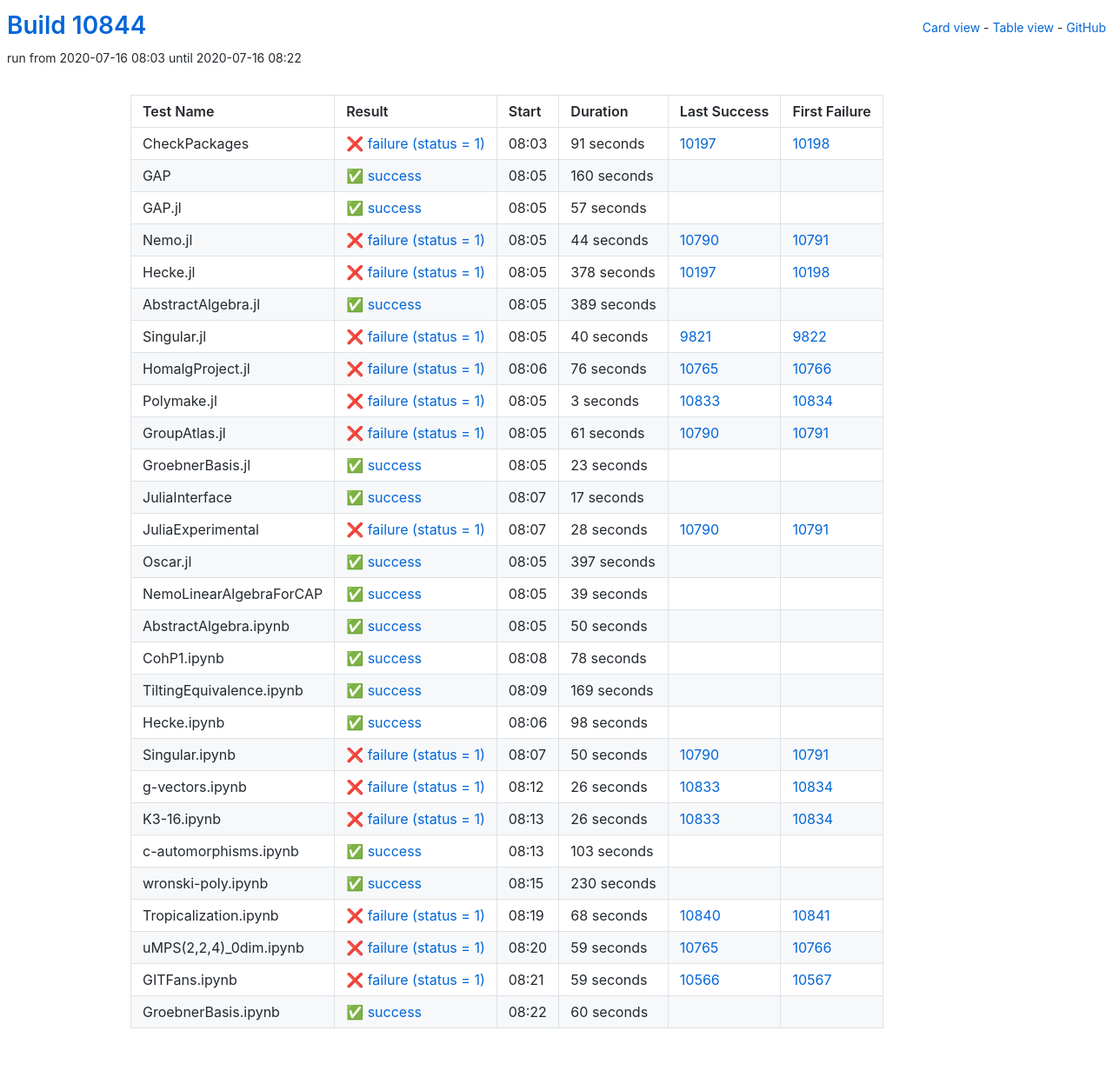
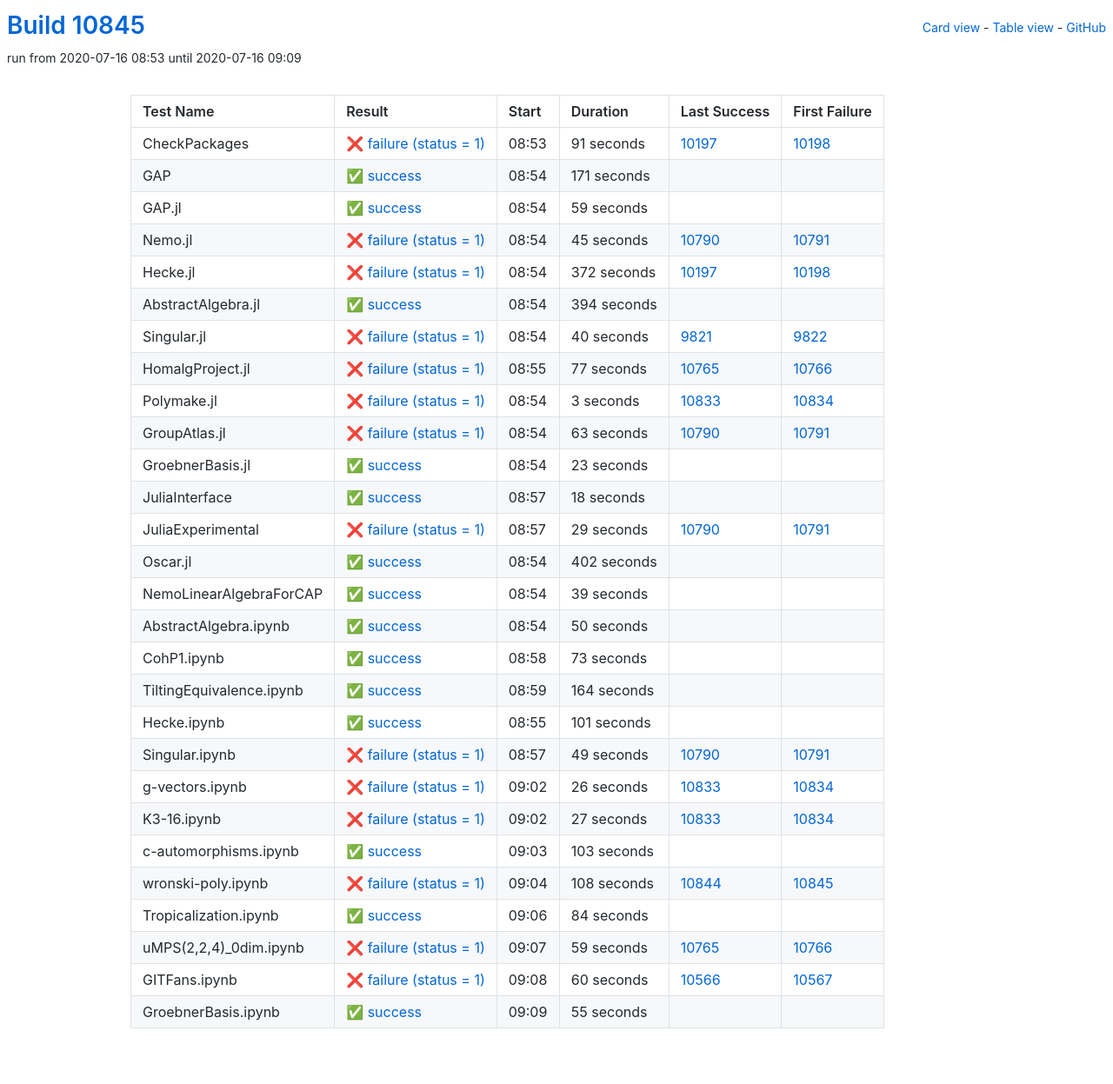
Before and after one commit to oscar-system/oscar-ci-status, a Jekyll site: the page built from table.html, in a window 1280 px wide. Shown: the whole page at 87% size. Built offline with Jekyll 4.4.1, drawn with Linux system fonts in a browser that asks for light colours.

Commit message:
Build #10845

```diff
--- a/_data/ci.yml
+++ b/_data/ci.yml
@@ -1,6 +1,6 @@
 ---
-build: 10844
-build_url: https://oscarci.mathematik.uni-kl.de/job/oscar/10844/
+build: 10845
+build_url: https://oscarci.mathematik.uni-kl.de/job/oscar/10845/
 job: oscar
 organization: oscar-system
 repo: oscar-ci-status
@@ -8,8 +8,8 @@
 tests:
 - name: CheckPackages
   id: checkpackages
-  log: https://oscarci.mathematik.uni-kl.de/job/oscar/10844/artifact/logs/build-10844/CheckPackages.log
-  start: 2020-07-16 08:03
+  log: https://oscarci.mathematik.uni-kl.de/job/oscar/10845/artifact/logs/build-10845/CheckPackages.log
+  start: 2020-07-16 08:53
   success: false
   exitcode: 1
   status: failure
@@ -20,68 +20,68 @@
   first_failure_url: https://oscarci.mathematik.uni-kl.de/job/oscar/10198/
 - name: GAP
   id: gap
-  log: https://oscarci.mathematik.uni-kl.de/job/oscar/10844/artifact/logs/build-10844/GAP.log
-  start: 2020-07-16 08:05
+  log: https://oscarci.mathematik.uni-kl.de/job/oscar/10845/artifact/logs/build-10845/GAP.log
+  start: 2020-07-16 08:54
   success: true
   exitcode: 0
   status: success
-  duration: 160
+  duration: 171
   last_success: false
   last_success_url:
   first_failure: false
   first_failure_url:
 - name: GAP.jl
   id: gap-jl
-  log: https://oscarci.mathematik.uni-kl.de/job/oscar/10844/artifact/logs/build-10844/GAP.jl.log
-  start: 2020-07-16 08:05
+  log: https://oscarci.mathematik.uni-kl.de/job/oscar/10845/artifact/logs/build-10845/GAP.jl.log
+  start: 2020-07-16 08:54
   success: true
   exitcode: 0
   status: success
-  duration: 57
+  duration: 59
   last_success: false
   last_success_url:
   first_failure: false
   first_failure_url:
 - name: Nemo.jl
   id: nemo-jl
-  log: https://oscarci.mathematik.uni-kl.de/job/oscar/10844/artifact/logs/build-10844/Nemo.jl.log
-  start: 2020-07-16 08:05
+  log: https://oscarci.mathematik.uni-kl.de/job/oscar/10845/artifact/logs/build-10845/Nemo.jl.log
+  start: 2020-07-16 08:54
   success: false
   exitcode: 1
   status: failure
-  duration: 44
+  duration: 45
   last_success: 10790
   last_success_url: https://oscarci.mathematik.uni-kl.de/job/oscar/10790/
   first_failure: 10791
   first_failure_url: https://oscarci.mathematik.uni-kl.de/job/oscar/10791/
 - name: Hecke.jl
   id: hecke-jl
-  log: https://oscarci.mathematik.uni-kl.de/job/oscar/10844/artifact/logs/build-10844/Hecke.jl.log
-  start: 2020-07-16 08:05
+  log: https://oscarci.mathematik.uni-kl.de/job/oscar/10845/artifact/logs/build-10845/Hecke.jl.log
+  start: 2020-07-16 08:54
   success: false
   exitcode: 1
   status: failure
-  duration: 378
+  duration: 372
   last_success: 10197
   last_success_url: https://oscarci.mathematik.uni-kl.de/job/oscar/10197/
   first_failure: 10198
   first_failure_url: https://oscarci.mathematik.uni-kl.de/job/oscar/10198/
 - name: AbstractAlgebra.jl
   id: abstractalgebra-jl
-  log: https://oscarci.mathematik.uni-kl.de/job/oscar/10844/artifact/logs/build-10844/AbstractAlgebra.jl.log
-  start: 2020-07-16 08:05
+  log: https://oscarci.mathematik.uni-kl.de/job/oscar/10845/artifact/logs/build-10845/AbstractAlgebra.jl.log
+  start: 2020-07-16 08:54
   success: true
   exitcode: 0
   status: success
-  duration: 389
+  duration: 394
   last_success: false
   last_success_url:
   first_failure: false
   first_failure_url:
 - name: Singular.jl
   id: singular-jl
-  log: https://oscarci.mathematik.uni-kl.de/job/oscar/10844/artifact/logs/build-10844/Singular.jl.log
-  start: 2020-07-16 08:05
+  log: https://oscarci.mathematik.uni-kl.de/job/oscar/10845/artifact/logs/build-10845/Singular.jl.log
+  start: 2020-07-16 08:54
   success: false
   exitcode: 1
   status: failure
@@ -92,20 +92,20 @@
   first_failure_url: https://oscarci.mathematik.uni-kl.de/job/oscar/9822/
 - name: HomalgProject.jl
   id: homalgproject-jl
-  log: https://oscarci.mathematik.uni-kl.de/job/oscar/10844/artifact/logs/build-10844/HomalgProject.jl.log
-  start: 2020-07-16 08:06
+  log: https://oscarci.mathematik.uni-kl.de/job/oscar/10845/artifact/logs/build-10845/HomalgProject.jl.log
+  start: 2020-07-16 08:55
   success: false
   exitcode: 1
   status: failure
-  duration: 76
+  duration: 77
   last_success: 10765
   last_success_url: https://oscarci.mathematik.uni-kl.de/job/oscar/10765/
   first_failure: 10766
   first_failure_url: https://oscarci.mathematik.uni-kl.de/job/oscar/10766/
 - name: Polymake.jl
   id: polymake-jl
-  log: https://oscarci.mathematik.uni-kl.de/job/oscar/10844/artifact/logs/build-10844/Polymake.jl.log
-  start: 2020-07-16 08:05
+  log: https://oscarci.mathematik.uni-kl.de/job/oscar/10845/artifact/logs/build-10845/Polymake.jl.log
+  start: 2020-07-16 08:54
   success: false
   exitcode: 1
   status: failure
@@ -116,20 +116,20 @@
   first_failure_url: https://oscarci.mathematik.uni-kl.de/job/oscar/10834/
 - name: GroupAtlas.jl
   id: groupatlas-jl
-  log: https://oscarci.mathematik.uni-kl.de/job/oscar/10844/artifact/logs/build-10844/GroupAtlas.jl.log
-  start: 2020-07-16 08:05
+  log: https://oscarci.mathematik.uni-kl.de/job/oscar/10845/artifact/logs/build-10845/GroupAtlas.jl.log
+  start: 2020-07-16 08:54
   success: false
   exitcode: 1
   status: failure
-  duration: 61
+  duration: 63
   last_success: 10790
   last_success_url: https://oscarci.mathematik.uni-kl.de/job/oscar/10790/
   first_failure: 10791
   first_failure_url: https://oscarci.mathematik.uni-kl.de/job/oscar/10791/
 - name: GroebnerBasis.jl
   id: groebnerbasis-jl
-  log: https://oscarci.mathematik.uni-kl.de/job/oscar/10844/artifact/logs/build-10844/GroebnerBasis.jl.log
-  start: 2020-07-16 08:05
+  log: https://oscarci.mathematik.uni-kl.de/job/oscar/10845/artifact/logs/build-10845/GroebnerBasis.jl.log
+  start: 2020-07-16 08:54
   success: true
   exitcode: 0
   status: success
@@ -140,44 +140,44 @@
   first_failure_url:
 - name: JuliaInterface
   id: juliainterface
-  log: https://oscarci.mathematik.uni-kl.de/job/oscar/10844/artifact/logs/build-10844/JuliaInterface.log
-  start: 2020-07-16 08:07
+  log: https://oscarci.mathematik.uni-kl.de/job/oscar/10845/artifact/logs/build-10845/JuliaInterface.log
+  start: 2020-07-16 08:57
   success: true
   exitcode: 0
   status: success
-  duration: 17
+  duration: 18
   last_success: false
   last_success_url:
   first_failure: false
   first_failure_url:
 - name: JuliaExperimental
   id: juliaexperimental
-  log: https://oscarci.mathematik.uni-kl.de/job/oscar/10844/artifact/logs/build-10844/JuliaExperimental.log
-  start: 2020-07-16 08:07
+  log: https://oscarci.mathematik.uni-kl.de/job/oscar/10845/artifact/logs/build-10845/JuliaExperimental.log
+  start: 2020-07-16 08:57
   success: false
   exitcode: 1
   status: failure
-  duration: 28
+  duration: 29
   last_success: 10790
   last_success_url: https://oscarci.mathematik.uni-kl.de/job/oscar/10790/
   first_failure: 10791
   first_failure_url: https://oscarci.mathematik.uni-kl.de/job/oscar/10791/
 - name: Oscar.jl
   id: oscar-jl
-  log: https://oscarci.mathematik.uni-kl.de/job/oscar/10844/artifact/logs/build-10844/Oscar.jl.log
-  start: 2020-07-16 08:05
+  log: https://oscarci.mathematik.uni-kl.de/job/oscar/10845/artifact/logs/build-10845/Oscar.jl.log
+  start: 2020-07-16 08:54
   success: true
   exitcode: 0
   status: success
-  duration: 397
+  duration: 402
   last_success: false
   last_success_url:
   first_failure: false
   first_failure_url:
 - name: NemoLinearAlgebraForCAP
   id: nemolinearalgebraforcap
-  log: https://oscarci.mathematik.uni-kl.de/job/oscar/10844/artifact/logs/build-10844/NemoLinearAlgebraForCAP.log
-  start: 2020-07-16 08:05
+  log: https://oscarci.mathematik.uni-kl.de/job/oscar/10845/artifact/logs/build-10845/NemoLinearAlgebraForCAP.log
+  start: 2020-07-16 08:54
   success: true
   exitcode: 0
   status: success
@@ -188,8 +188,8 @@
   first_failure_url:
 - name: AbstractAlgebra.ipynb
   id: abstractalgebra-ipynb
-  log: https://oscarci.mathematik.uni-kl.de/job/oscar/10844/artifact/logs/build-10844/AbstractAlgebra.ipynb.log
-  start: 2020-07-16 08:05
+  log: https://oscarci.mathematik.uni-kl.de/job/oscar/10845/artifact/logs/build-10845/AbstractAlgebra.ipynb.log
+  start: 2020-07-16 08:54
   success: true
   exitcode: 0
   status: success
@@ -200,56 +200,56 @@
   first_failure_url:
 - name: CohP1.ipynb
   id: cohp1-ipynb
-  log: https://oscarci.mathematik.uni-kl.de/job/oscar/10844/artifact/logs/build-10844/CohP1.ipynb.log
-  start: 2020-07-16 08:08
+  log: https://oscarci.mathematik.uni-kl.de/job/oscar/10845/artifact/logs/build-10845/CohP1.ipynb.log
+  start: 2020-07-16 08:58
   success: true
   exitcode: 0
   status: success
-  duration: 78
+  duration: 73
   last_success: false
   last_success_url:
   first_failure: false
   first_failure_url:
 - name: TiltingEquivalence.ipynb
   id: tiltingequivalence-ipynb
-  log: https://oscarci.mathematik.uni-kl.de/job/oscar/10844/artifact/logs/build-10844/TiltingEquivalence.ipynb.log
-  start: 2020-07-16 08:09
+  log: https://oscarci.mathematik.uni-kl.de/job/oscar/10845/artifact/logs/build-10845/TiltingEquivalence.ipynb.log
+  start: 2020-07-16 08:59
   success: true
   exitcode: 0
   status: success
-  duration: 169
+  duration: 164
   last_success: false
   last_success_url:
   first_failure: false
   first_failure_url:
 - name: Hecke.ipynb
   id: hecke-ipynb
-  log: https://oscarci.mathematik.uni-kl.de/job/oscar/10844/artifact/logs/build-10844/Hecke.ipynb.log
-  start: 2020-07-16 08:06
+  log: https://oscarci.mathematik.uni-kl.de/job/oscar/10845/artifact/logs/build-10845/Hecke.ipynb.log
+  start: 2020-07-16 08:55
   success: true
   exitcode: 0
   status: success
-  duration: 98
+  duration: 101
   last_success: false
   last_success_url:
   first_failure: false
   first_failure_url:
 - name: Singular.ipynb
   id: singular-ipynb
-  log: https://oscarci.mathematik.uni-kl.de/job/oscar/10844/artifact/logs/build-10844/Singular.ipynb.log
-  start: 2020-07-16 08:07
+  log: https://oscarci.mathematik.uni-kl.de/job/oscar/10845/artifact/logs/build-10845/Singular.ipynb.log
+  start: 2020-07-16 08:57
   success: false
   exitcode: 1
   status: failure
-  duration: 50
+  duration: 49
   last_success: 10790
   last_success_url: https://oscarci.mathematik.uni-kl.de/job/oscar/10790/
   first_failure: 10791
   first_failure_url: https://oscarci.mathematik.uni-kl.de/job/oscar/10791/
 - name: g-vectors.ipynb
   id: g-vectors-ipynb
-  log: https://oscarci.mathematik.uni-kl.de/job/oscar/10844/artifact/logs/build-10844/g-vectors.ipynb.log
-  start: 2020-07-16 08:12
+  log: https://oscarci.mathematik.uni-kl.de/job/oscar/10845/artifact/logs/build-10845/g-vectors.ipynb.log
+  start: 2020-07-16 09:02
   success: false
   exitcode: 1
   status: failure
@@ -260,20 +260,20 @@
   first_failure_url: https://oscarci.mathematik.uni-kl.de/job/oscar/10834/
 - name: K3-16.ipynb
   id: k3-16-ipynb
-  log: https://oscarci.mathematik.uni-kl.de/job/oscar/10844/artifact/logs/build-10844/K3-16.ipynb.log
-  start: 2020-07-16 08:13
+  log: https://oscarci.mathematik.uni-kl.de/job/oscar/10845/artifact/logs/build-10845/K3-16.ipynb.log
+  start: 2020-07-16 09:02
   success: false
   exitcode: 1
   status: failure
-  duration: 26
+  duration: 27
   last_success: 10833
   last_success_url: https://oscarci.mathematik.uni-kl.de/job/oscar/10833/
   first_failure: 10834
   first_failure_url: https://oscarci.mathematik.uni-kl.de/job/oscar/10834/
 - name: c-automorphisms.ipynb
   id: c-automorphisms-ipynb
-  log: https://oscarci.mathematik.uni-kl.de/job/oscar/10844/artifact/logs/build-10844/c-automorphisms.ipynb.log
-  start: 2020-07-16 08:13
+  log: https://oscarci.mathematik.uni-kl.de/job/oscar/10845/artifact/logs/build-10845/c-automorphisms.ipynb.log
+  start: 2020-07-16 09:03
   success: true
   exitcode: 0
   status: success
@@ -284,32 +284,32 @@
   first_failure_url:
 - name: wronski-poly.ipynb
   id: wronski-poly-ipynb
-  log: https://oscarci.mathematik.uni-kl.de/job/oscar/10844/artifact/logs/build-10844/wronski-poly.ipynb.log
-  start: 2020-07-16 08:15
+  log: https://oscarci.mathematik.uni-kl.de/job/oscar/10845/artifact/logs/build-10845/wronski-poly.ipynb.log
+  start: 2020-07-16 09:04
+  success: false
+  exitcode: 1
+  status: failure
+  duration: 108
+  last_success: 10844
+  last_success_url: https://oscarci.mathematik.uni-kl.de/job/oscar/10844/
+  first_failure: 10845
+  first_failure_url: https://oscarci.mathematik.uni-kl.de/job/oscar/10845/
+- name: Tropicalization.ipynb
+  id: tropicalization-ipynb
+  log: https://oscarci.mathematik.uni-kl.de/job/oscar/10845/artifact/logs/build-10845/Tropicalization.ipynb.log
+  start: 2020-07-16 09:06
   success: true
   exitcode: 0
   status: success
-  duration: 230
+  duration: 84
   last_success: false
   last_success_url:
   first_failure: false
   first_failure_url:
-- name: Tropicalization.ipynb
-  id: tropicalization-ipynb
-  log: https://oscarci.mathematik.uni-kl.de/job/oscar/10844/artifact/logs/build-10844/Tropicalization.ipynb.log
-  start: 2020-07-16 08:19
-  success: false
-  exitcode: 1
-  status: failure
-  duration: 68
-  last_success: 10840
-  last_success_url: https://oscarci.mathematik.uni-kl.de/job/oscar/10840/
-  first_failure: 10841
-  first_failure_url: https://oscarci.mathematik.uni-kl.de/job/oscar/10841/
 - name: uMPS(2,2,4)_0dim.ipynb
   id: umps-2-2-4-0dim-ipynb
-  log: https://oscarci.mathematik.uni-kl.de/job/oscar/10844/artifact/logs/build-10844/uMPS-2-2-4-_0dim.ipynb.log
-  start: 2020-07-16 08:20
+  log: https://oscarci.mathematik.uni-kl.de/job/oscar/10845/artifact/logs/build-10845/uMPS-2-2-4-_0dim.ipynb.log
+  start: 2020-07-16 09:07
   success: false
   exitcode: 1
   status: failure
@@ -320,24 +320,24 @@
   first_failure_url: https://oscarci.mathematik.uni-kl.de/job/oscar/10766/
 - name: GITFans.ipynb
   id: gitfans-ipynb
-  log: https://oscarci.mathematik.uni-kl.de/job/oscar/10844/artifact/logs/build-10844/GITFans.ipynb.log
-  start: 2020-07-16 08:21
+  log: https://oscarci.mathematik.uni-kl.de/job/oscar/10845/artifact/logs/build-10845/GITFans.ipynb.log
+  start: 2020-07-16 09:08
   success: false
   exitcode: 1
   status: failure
-  duration: 59
+  duration: 60
   last_success: 10566
   last_success_url: https://oscarci.mathematik.uni-kl.de/job/oscar/10566/
   first_failure: 10567
   first_failure_url: https://oscarci.mathematik.uni-kl.de/job/oscar/10567/
 - name: GroebnerBasis.ipynb
   id: groebnerbasis-ipynb
-  log: https://oscarci.mathematik.uni-kl.de/job/oscar/10844/artifact/logs/build-10844/GroebnerBasis.ipynb.log
-  start: 2020-07-16 08:22
+  log: https://oscarci.mathematik.uni-kl.de/job/oscar/10845/artifact/logs/build-10845/GroebnerBasis.ipynb.log
+  start: 2020-07-16 09:09
   success: true
   exitcode: 0
   status: success
-  duration: 60
+  duration: 55
   last_success: false
   last_success_url:
   first_failure: false
```
Also changed, not shown: README.md.
